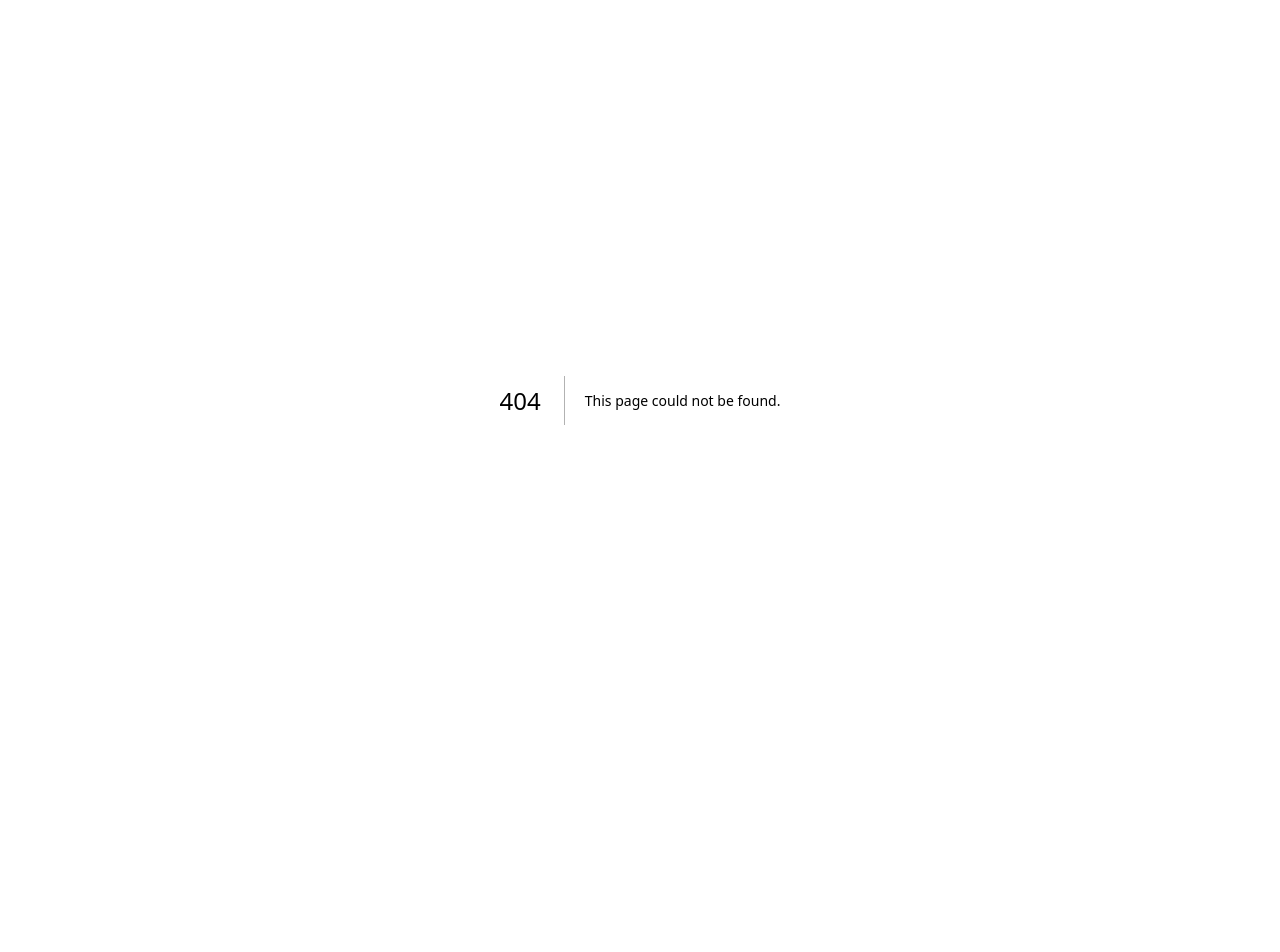
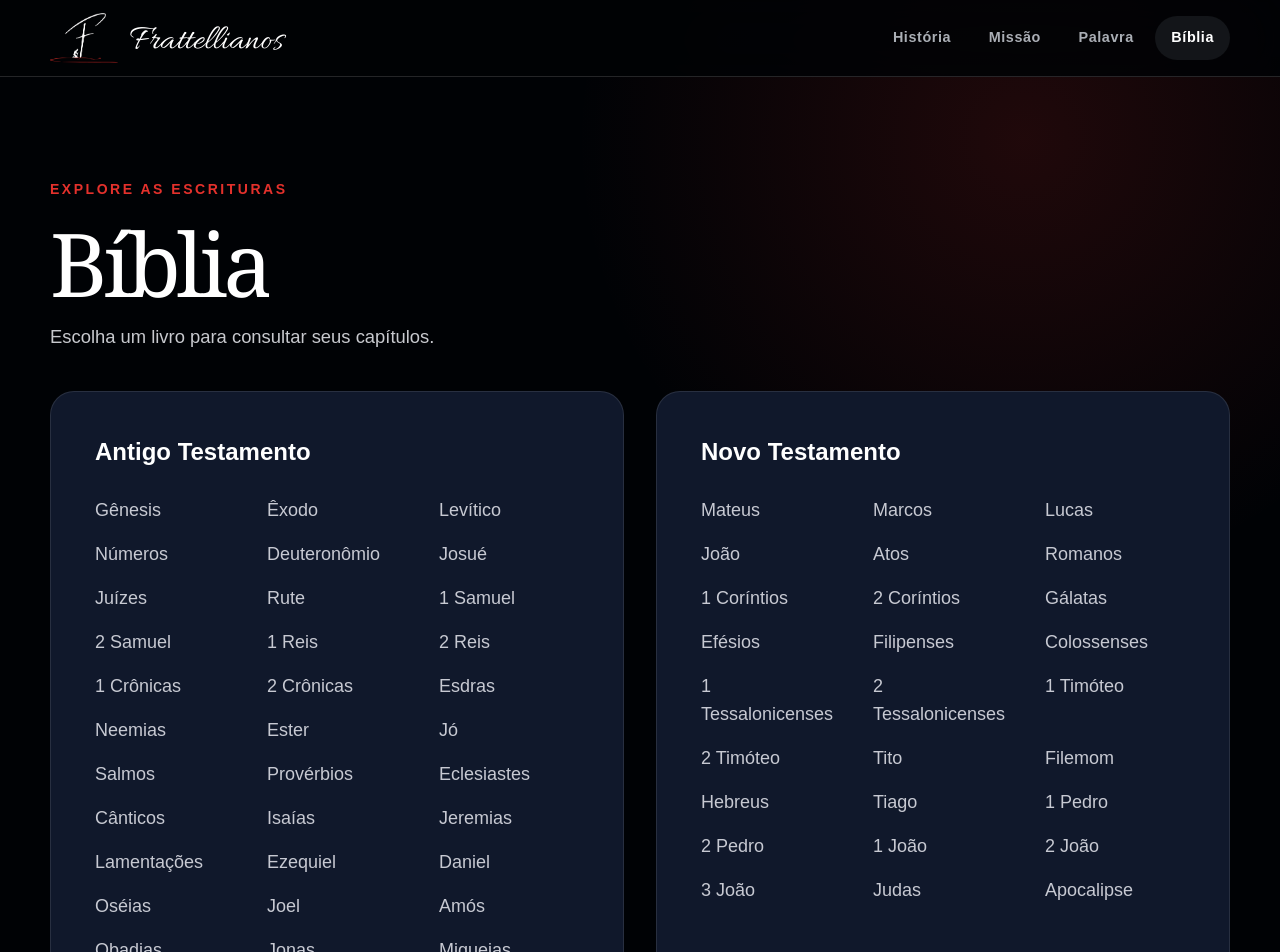
Before and after one commit to iweti/Frattellianos, a Next.js app: page /biblia in a window 1280 px wide. Before the commit this address had no page. Shown: the top 952 px of the page. Before the commit the page ends 800 px from the top, so only its background shows below. Built offline with nearby package versions, Linux system fonts and the light colour scheme.

Commit message:
feat(tab): nova aba biblia adicionada, mas sem conteudo ainda

```diff
--- /dev/null
+++ b/src/app/biblia/[livro]/page.tsx
@@ -0,0 +1,77 @@
+import type { Metadata } from "next";
+import Link from "next/link";
+import { notFound } from "next/navigation";
+
+import { SiteFooter } from "@/components/layout/site-footer";
+import { SiteHeader } from "@/components/layout/site-header";
+import { bibleBooks } from "@/content/bible-books";
+
+type BibleBookPageProps = {
+  params: Promise<{ livro: string }>;
+};
+
+export function generateStaticParams() {
+  return bibleBooks.map((book) => ({ livro: book.slug }));
+}
+
+export async function generateMetadata({
+  params,
+}: BibleBookPageProps): Promise<Metadata> {
+  const { livro } = await params;
+  const book = bibleBooks.find((item) => item.slug === livro);
+
+  return {
+    title: book ? `${book.name} | Bíblia` : "Livro não encontrado",
+  };
+}
+
+export default async function BibleBookPage({ params }: BibleBookPageProps) {
+  const { livro } = await params;
+  const book = bibleBooks.find((item) => item.slug === livro);
+
+  if (!book) notFound();
+
+  return (
+    <>
+      <SiteHeader active="biblia" />
+
+      <main className="min-h-[calc(100svh-69px)] px-4 py-[clamp(3rem,7vw,6rem)] max-[620px]:min-h-[calc(100svh-98px)]">
+        <section
+          className="mx-auto w-full max-w-260"
+          aria-labelledby="chapters-title"
+        >
+          <Link
+            className="mb-8 inline-flex rounded-md text-sm font-bold text-brand-red no-underline hover:text-white focus-visible:outline-2 focus-visible:outline-offset-4 focus-visible:outline-brand-red"
+            href="/biblia"
+          >
+            ← Todos os livros
+          </Link>
+
+          <p className="mb-3 text-center text-sm font-extrabold tracking-[0.18em] text-brand-red uppercase">
+            {book.name}
+          </p>
+          <h1
+            className="mb-10 text-center font-serif text-[clamp(2.5rem,6vw,4.5rem)] font-normal"
+            id="chapters-title"
+          >
+            Capítulos
+          </h1>
+
+          <ol className="m-0 grid list-none grid-cols-4 gap-4 p-0 sm:grid-cols-6 md:grid-cols-8 lg:grid-cols-10">
+            {Array.from({ length: book.chapters }, (_, index) => (
+              <li
+                className="grid aspect-square place-items-center rounded-2xl border border-white/10 bg-[#10182b] text-xl font-bold text-white"
+                key={index + 1}
+                aria-label={`${book.name}, capítulo ${index + 1}`}
+              >
+                {index + 1}
+              </li>
+            ))}
+          </ol>
+        </section>
+      </main>
+
+      <SiteFooter />
+    </>
+  );
+}
--- /dev/null
+++ b/src/app/biblia/page.tsx
@@ -0,0 +1,94 @@
+import type { Metadata } from "next";
+import Link from "next/link";
+
+import { SiteFooter } from "@/components/layout/site-footer";
+import { SiteHeader } from "@/components/layout/site-header";
+import { Eyebrow } from "@/components/ui/eyebrow";
+import {
+  newTestamentBooks,
+  oldTestamentBooks,
+  type BibleBook,
+} from "@/content/bible-books";
+
+export const metadata: Metadata = {
+  title: "Bíblia",
+  description: "Consulte os livros e capítulos da Bíblia.",
+};
+
+function TestamentPanel({
+  id,
+  title,
+  books,
+}: {
+  id: string;
+  title: string;
+  books: readonly BibleBook[];
+}) {
+  return (
+    <section
+      className="rounded-3xl border border-white/10 bg-[#10182b] p-[clamp(1.5rem,4vw,2.75rem)]"
+      aria-labelledby={id}
+    >
+      <h2 className="mb-5 text-2xl font-bold text-white" id={id}>
+        {title}
+      </h2>
+      <ul className="m-0 grid list-none grid-cols-2 gap-x-5 p-0 sm:grid-cols-3 sm:gap-x-8">
+        {books.map((book) => (
+          <li key={book.slug}>
+            <Link
+              className="block rounded-md py-2 text-base text-[#c7c9d2] no-underline transition-colors hover:text-white focus-visible:outline-2 focus-visible:outline-offset-2 focus-visible:outline-brand-red sm:text-lg"
+              href={`/biblia/${book.slug}`}
+            >
+              {book.name}
+            </Link>
+          </li>
+        ))}
+      </ul>
+    </section>
+  );
+}
+
+export default function BiblePage() {
+  return (
+    <>
+      <SiteHeader active="biblia" />
+
+      <main className="px-4 py-[clamp(4rem,8vw,7rem)]">
+        <section
+          className="mx-auto w-full max-w-295"
+          aria-labelledby="bible-title"
+        >
+          <div className="mb-10 max-w-3xl">
+            <div className="[&>p]:text-sm!">
+              <Eyebrow>Explore as Escrituras</Eyebrow>
+            </div>
+            <h1
+              className="mb-4 font-serif text-[clamp(3rem,7vw,5.5rem)] leading-none font-normal tracking-tighter"
+              id="bible-title"
+            >
+              Bíblia
+            </h1>
+            <p className="m-0 text-[clamp(1rem,1.5vw,1.15rem)] leading-7 text-[#c7c9ce]">
+              Escolha um livro para consultar seus capítulos.
+            </p>
+          </div>
+
+          <div className="grid gap-8 lg:grid-cols-2">
+            <TestamentPanel
+              books={oldTestamentBooks}
+              id="old-testament-title"
+              title="Antigo Testamento"
+            />
+            <TestamentPanel
+              books={newTestamentBooks}
+              id="new-testament-title"
+              title="Novo Testamento"
+            />
+          </div>
+        </section>
+      </main>
+
+      <SiteFooter />
+    </>
+  );
+}
--- a/src/app/globals.css
+++ b/src/app/globals.css
@@ -1,5 +1,7 @@
 @import "tailwindcss";
 
+/* Tailwind CSS v4 directive; not a standard CSS at-rule. */
+/* stylelint-disable-next-line at-rule-no-unknown */
 @theme {
   --color-brand-red: #e3312c;
   --color-brand-red-dark: #9f1714;
--- a/src/components/layout/site-footer.tsx
+++ b/src/components/layout/site-footer.tsx
@@ -162,6 +162,11 @@ export function SiteFooter() {
                   Palavra
                 </Link>
               </li>
+              <li>
+                <Link className={linkClasses} href="/biblia">
+                  Bíblia
+                </Link>
+              </li>
             </ul>
           </nav>
 
--- a/src/components/layout/site-header.tsx
+++ b/src/components/layout/site-header.tsx
@@ -4,18 +4,18 @@ import Link from "next/link";
 import { joinClasses } from "@/lib/utils";
 import { Logo } from "@/components/ui/logo";
 
-type PublicRoute = "historia" | "palavra" | "missao";
+type PublicRoute = "historia" | "palavra" | "missao" | "biblia";
 
 export function SiteHeader({ active }: { active: PublicRoute }) {
   const linkClasses =
-    "rounded-full px-4 py-[0.7rem] text-[0.9rem] font-bold tracking-[0.04em] text-muted no-underline hover:bg-surface-soft hover:text-white max-[620px]:px-2 max-[620px]:text-[0.78rem]";
+    "rounded-full px-4 py-[0.7rem] text-[0.9rem] font-bold tracking-[0.04em] text-muted no-underline hover:bg-surface-soft hover:text-white max-[620px]:px-1 max-[620px]:text-[0.7rem] max-[620px]:tracking-normal";
 
   return (
-    <header className="sticky top-0 z-10 px-4 flex w-full items-center justify-between gap-8 border-b border-white/[0.14] bg-brand-black/85 backdrop-blur-2xl max-[620px]:py-[0.9rem]">
-      <div className="mx-auto flex w-full max-w-295 items-center justify-between gap-8 max-[620px]:gap-2">
+    <header className="sticky top-0 z-10 px-4 flex w-full items-center justify-between gap-8 border-b border-white/[0.14] bg-brand-black/85 backdrop-blur-2xl max-[620px]:px-2 max-[620px]:py-[0.9rem]">
+      <div className="mx-auto flex w-full max-w-295 items-center justify-between gap-8 max-[620px]:gap-1">
         <Logo compact={false} size={68} preload />
         <nav
-          className="flex items-center gap-[0.35rem]"
+          className="flex items-center gap-[0.35rem] max-[620px]:gap-0"
           aria-label="Navegação principal"
         >
           <Link
@@ -48,6 +48,16 @@ export function SiteHeader({ active }: { active: PublicRoute }) {
           >
             Palavra
           </Link>
+          <Link
+            className={joinClasses(
+              linkClasses,
+              active === "biblia" && "bg-surface-soft text-white",
+            )}
+            aria-current={active === "biblia" ? "page" : undefined}
+            href="/biblia"
+          >
+            Bíblia
+          </Link>
         </nav>
       </div>
     </header>
--- /dev/null
+++ b/src/content/bible-books.ts
@@ -0,0 +1,82 @@
+export type BibleBook = {
+  name: string;
+  slug: string;
+  chapters: number;
+};
+
+export const oldTestamentBooks = [
+  { name: "Gênesis", slug: "genesis", chapters: 50 },
+  { name: "Êxodo", slug: "exodo", chapters: 40 },
+  { name: "Levítico", slug: "levitico", chapters: 27 },
+  { name: "Números", slug: "numeros", chapters: 36 },
+  { name: "Deuteronômio", slug: "deuteronomio", chapters: 34 },
+  { name: "Josué", slug: "josue", chapters: 24 },
+  { name: "Juízes", slug: "juizes", chapters: 21 },
+  { name: "Rute", slug: "rute", chapters: 4 },
+  { name: "1 Samuel", slug: "1-samuel", chapters: 31 },
+  { name: "2 Samuel", slug: "2-samuel", chapters: 24 },
+  { name: "1 Reis", slug: "1-reis", chapters: 22 },
+  { name: "2 Reis", slug: "2-reis", chapters: 25 },
+  { name: "1 Crônicas", slug: "1-cronicas", chapters: 29 },
+  { name: "2 Crônicas", slug: "2-cronicas", chapters: 36 },
+  { name: "Esdras", slug: "esdras", chapters: 10 },
+  { name: "Neemias", slug: "neemias", chapters: 13 },
+  { name: "Ester", slug: "ester", chapters: 10 },
+  { name: "Jó", slug: "jo", chapters: 42 },
+  { name: "Salmos", slug: "salmos", chapters: 150 },
+  { name: "Provérbios", slug: "proverbios", chapters: 31 },
+  { name: "Eclesiastes", slug: "eclesiastes", chapters: 12 },
+  { name: "Cânticos", slug: "canticos", chapters: 8 },
+  { name: "Isaías", slug: "isaias", chapters: 66 },
+  { name: "Jeremias", slug: "jeremias", chapters: 52 },
+  { name: "Lamentações", slug: "lamentacoes", chapters: 5 },
+  { name: "Ezequiel", slug: "ezequiel", chapters: 48 },
+  { name: "Daniel", slug: "daniel", chapters: 12 },
+  { name: "Oséias", slug: "oseias", chapters: 14 },
+  { name: "Joel", slug: "joel", chapters: 3 },
+  { name: "Amós", slug: "amos", chapters: 9 },
+  { name: "Obadias", slug: "obadias", chapters: 1 },
+  { name: "Jonas", slug: "jonas", chapters: 4 },
+  { name: "Miqueias", slug: "miqueias", chapters: 7 },
+  { name: "Naum", slug: "naum", chapters: 3 },
+  { name: "Habacuque", slug: "habacuque", chapters: 3 },
+  { name: "Sofonias", slug: "sofonias", chapters: 3 },
+  { name: "Ageu", slug: "ageu", chapters: 2 },
+  { name: "Zacarias", slug: "zacarias", chapters: 14 },
+  { name: "Malaquias", slug: "malaquias", chapters: 4 },
+] as const satisfies readonly BibleBook[];
+
+export const newTestamentBooks = [
+  { name: "Mateus", slug: "mateus", chapters: 28 },
+  { name: "Marcos", slug: "marcos", chapters: 16 },
+  { name: "Lucas", slug: "lucas", chapters: 24 },
+  { name: "João", slug: "joao", chapters: 21 },
+  { name: "Atos", slug: "atos", chapters: 28 },
+  { name: "Romanos", slug: "romanos", chapters: 16 },
+  { name: "1 Coríntios", slug: "1-corintios", chapters: 16 },
+  { name: "2 Coríntios", slug: "2-corintios", chapters: 13 },
+  { name: "Gálatas", slug: "galatas", chapters: 6 },
+  { name: "Efésios", slug: "efesios", chapters: 6 },
+  { name: "Filipenses", slug: "filipenses", chapters: 4 },
+  { name: "Colossenses", slug: "colossenses", chapters: 4 },
+  { name: "1 Tessalonicenses", slug: "1-tessalonicenses", chapters: 5 },
+  { name: "2 Tessalonicenses", slug: "2-tessalonicenses", chapters: 3 },
+  { name: "1 Timóteo", slug: "1-timoteo", chapters: 6 },
+  { name: "2 Timóteo", slug: "2-timoteo", chapters: 4 },
+  { name: "Tito", slug: "tito", chapters: 3 },
+  { name: "Filemom", slug: "filemom", chapters: 1 },
+  { name: "Hebreus", slug: "hebreus", chapters: 13 },
+  { name: "Tiago", slug: "tiago", chapters: 5 },
+  { name: "1 Pedro", slug: "1-pedro", chapters: 5 },
+  { name: "2 Pedro", slug: "2-pedro", chapters: 3 },
+  { name: "1 João", slug: "1-joao", chapters: 5 },
+  { name: "2 João", slug: "2-joao", chapters: 1 },
+  { name: "3 João", slug: "3-joao", chapters: 1 },
+  { name: "Judas", slug: "judas", chapters: 1 },
+  { name: "Apocalipse", slug: "apocalipse", chapters: 22 },
+] as const satisfies readonly BibleBook[];
+
+export const bibleBooks: readonly BibleBook[] = [
+  ...oldTestamentBooks,
+  ...newTestamentBooks,
+];
```
